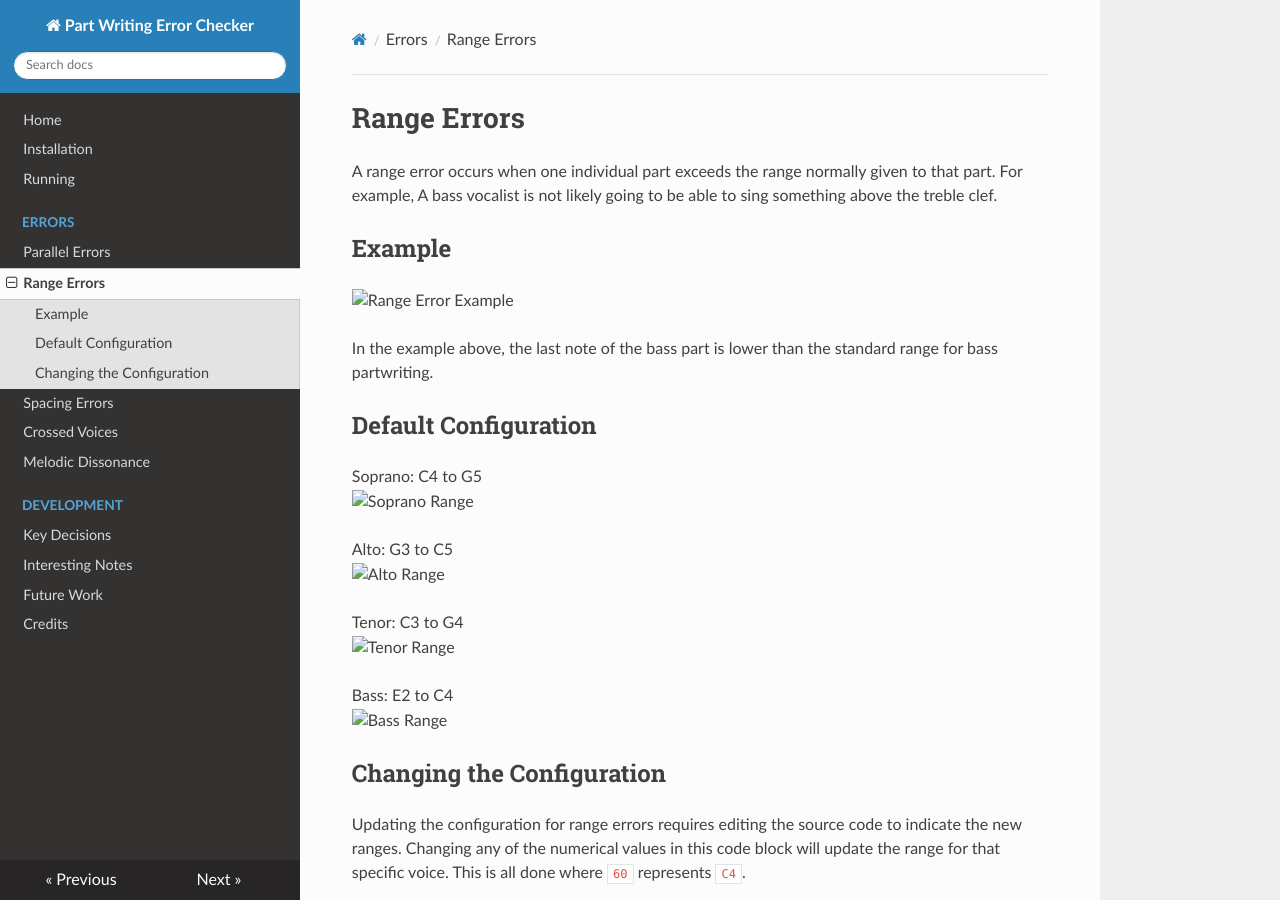
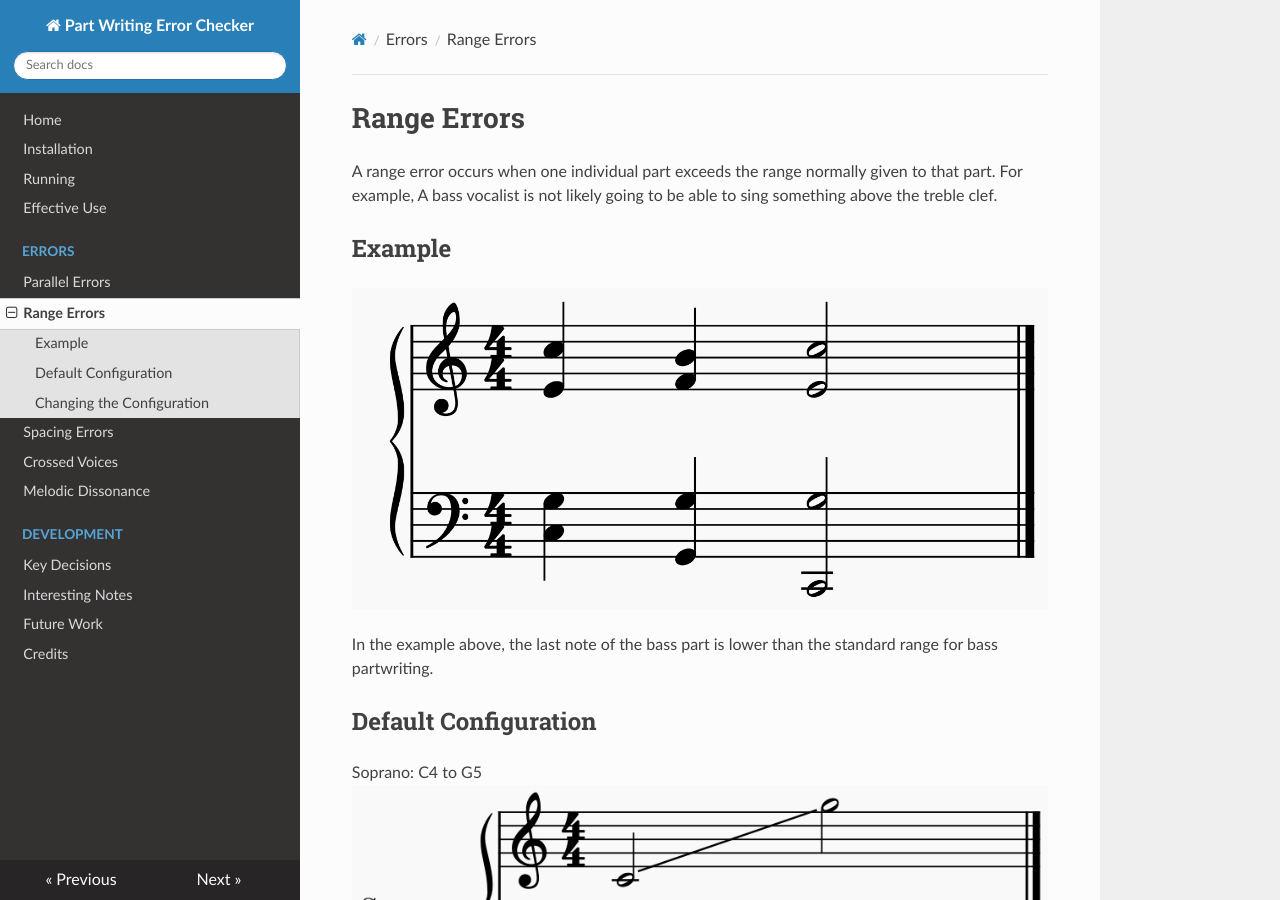
Before and after one commit to Jedimaster4559/PartwritingErrorChecker, an MkDocs documentation site: the page built from docs/Errors/RangeErrors.md, in a window 1280 px wide and 900 px high. Built offline with MkDocs 1.6.1, drawn with Linux system fonts in a browser that asks for light colours; nearby versions of some CDN libraries.

Commit message:
attempting to fix path errors

```diff
--- a/docs/Errors/RangeErrors.md
+++ b/docs/Errors/RangeErrors.md
@@ -2,22 +2,22 @@
 A range error occurs when one individual part exceeds the range normally given to that part. For example, A bass vocalist is not likely going to be able to sing something above the treble clef.
 
 ## Example
-![Range Error Example](RangeErrorExample.PNG)
+![Range Error Example](../img/RangeErrorExample.PNG)
 
 In the example above, the last note of the bass part is lower than the standard range for bass partwriting.
 
 ## Default Configuration
 Soprano: C4 to G5<br>
-![Soprano Range](img/SopranoRange.PNG)
+![Soprano Range](../img/SopranoRange.PNG)
 
 Alto: G3 to C5<br>
-![Alto Range](img/AltoRange.PNG)
+![Alto Range](../img/AltoRange.PNG)
 
 Tenor: C3 to G4<br>
-![Tenor Range](img/TenorRange.PNG)
+![Tenor Range](../img/TenorRange.PNG)
 
 Bass: E2 to C4<br>
-![Bass Range](img/BassRange.PNG)
+![Bass Range](../img/BassRange.PNG)
 
 ## Changing the Configuration
 Updating the configuration for range errors requires editing the source code to indicate the new ranges. Changing any of the numerical values in this code block will update the range for that specific voice. This is all done where `60` represents `C4`.
--- a/mkdocs.yml
+++ b/mkdocs.yml
@@ -5,6 +5,7 @@ nav:
   - Home: 'README.md'
   - Installation: 'Installation.md'
   - Running: 'Running.md'
+  - Effective Use: 'EffectiveUse.md'
   - Errors:
     - 'Parallel Errors': 'Errors/ParallelErrors.md'
     - 'Range Errors': 'Errors/RangeErrors.md'
```
Also changed, not shown: docs/Errors/MelodicDissonance.md (+2 -2 lines), docs/Errors/ParallelErrors.md (+3 -3 lines).
